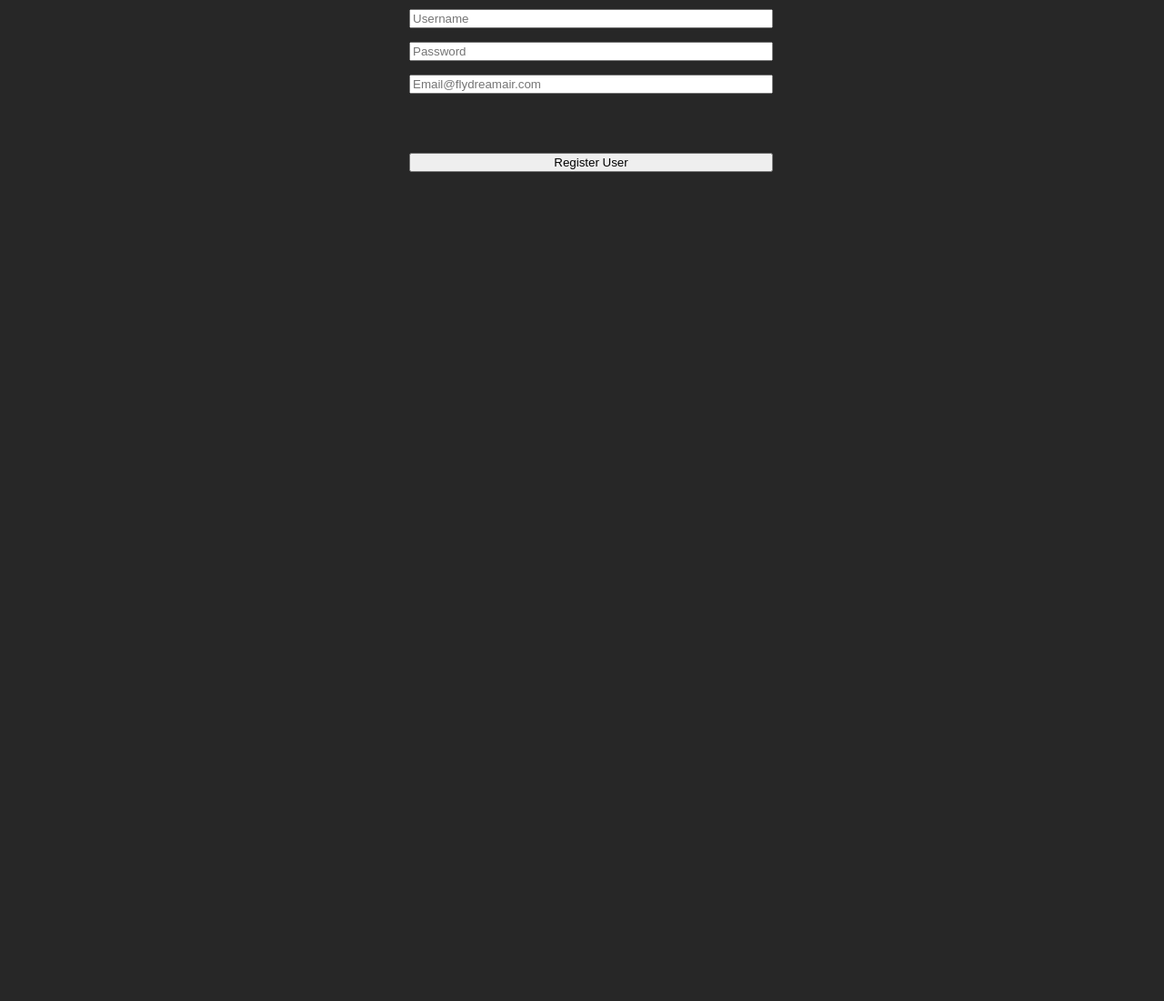
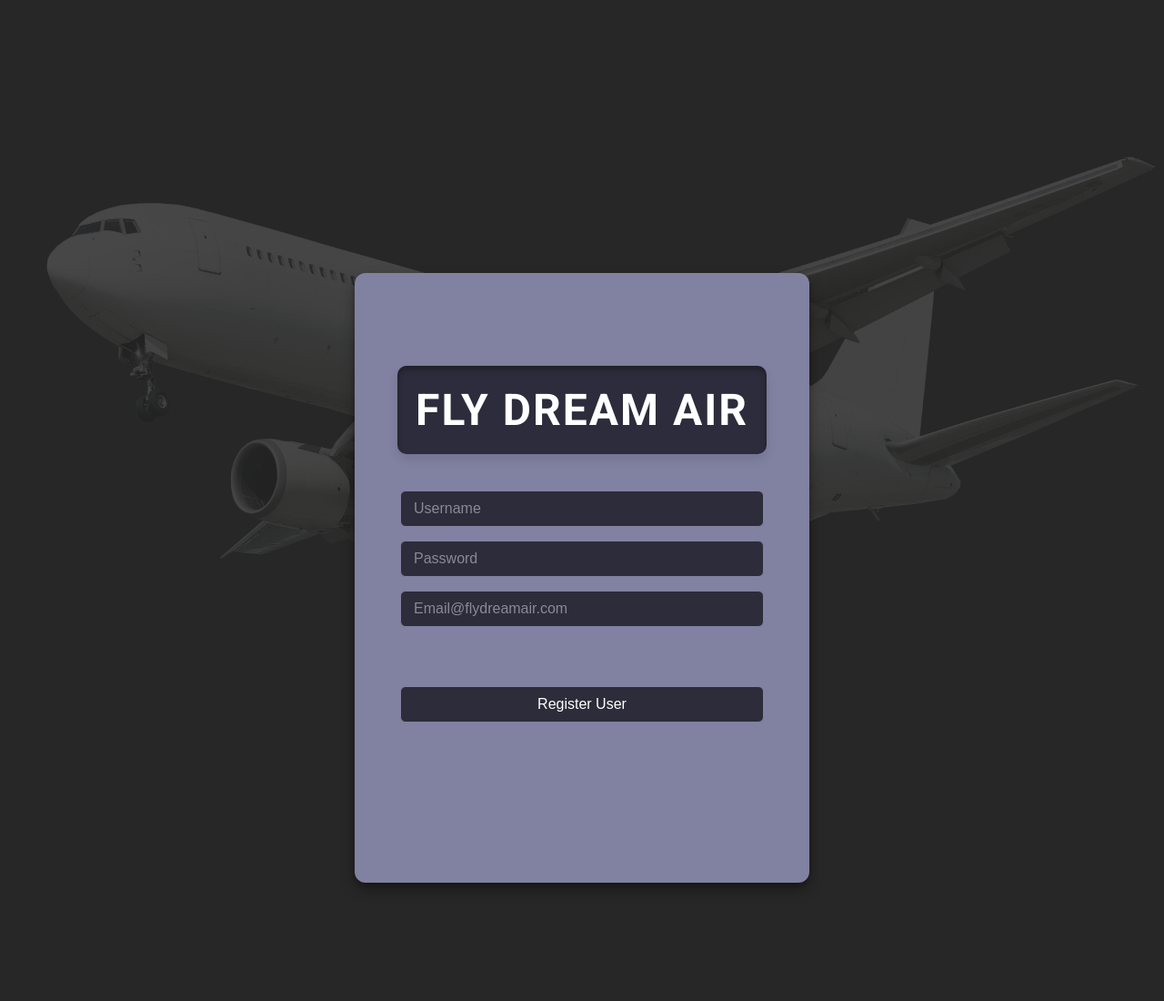
Before and after one commit to Jynxx-s/CSIT214_FlyDreamAir, a Flask app: page /register/ in a window 1280 px wide. Shown: the whole page at 91% size. Before the commit the page ends 189 px from the top, so only its background shows below. Run offline with Flask 3, Linux system fonts and the light colour scheme.

Commit message:
imporve login and register ui

```diff
--- a/static/register.js
+++ b/static/register.js
@@ -17,7 +17,7 @@ document.getElementById("register").addEventListener("submit", function(e) {
       feedbackmessage.textContent = response.data.message;
       if (response.status == 201) {
         login_return.innerHTML = `
-          <a href="/login" class="btn expand-on-hover">Login
+          <a href="/login" class="expand-on-hover btn">Go to Login
           </a>
         `;
       }
--- a/static/styles.css
+++ b/static/styles.css
@@ -9,6 +9,30 @@ img {
 body {
   background-color: rgb(39, 39, 39);
   color: rgb(210, 210, 210);
+  margin: 0;
+  font-family: sans-serif;
+  position: relative;
+  min-height: 100vh;
+  overflow-x: hidden;
+}
+
+body::before {
+  content: "";
+  position: fixed;
+  top: 0;
+  left: 0;
+  width: 100%;
+  height: 100%;
+  background-image: url("../static/plane.png");
+  /* your image path */
+  background-size: cover;
+  background-position: center;
+  background-repeat: no-repeat;
+  opacity: 0.15;
+  /* fairly transparent */
+  z-index: -1;
+  /* behind all content */
+  pointer-events: none;
 }
 
 .textcenter {
@@ -19,6 +43,7 @@ body {
   display: flex;
   flex-direction: column;
   margin: 10px;
+  justify-self: center;
 }
 
 .expand-on-hover {
@@ -29,14 +54,115 @@ body {
   transform: scale(1.05);
   /* Increases size by 5% */
 }
+
 .btn {
   display: inline-block;
   padding: 10px 20px;
-  background-color: #007bff;
-  color: white;
+  background-color: #2c2c3a;
+  color: #ffffff;
   text-decoration: none;
-  border-radius: 5px;
+  border-radius: 6px;
+  font-size: 16px;
+  cursor: pointer;
+  transition: all 0.3s ease;
+  outline: none;
+  border: 1px solid #8181a1;
 }
+
 .btn:hover {
-  background-color: #0056b3;
+  background-color: #3a3a50;
+  border-color: #a0a0ff;
+  box-shadow: 0 0 8px rgba(160, 160, 255, 0.3);
 }
+
+.btn:focus {
+  border-color: #a0a0ff;
+  box-shadow: 0 0 0 3px rgba(160, 160, 255, 0.2);
+}
+
+.input-cool {
+  background-color: #2c2c3a;
+  border: 1px solid #8181a1;
+  color: #ffffff;
+  padding: 10px 14px;
+  border-radius: 6px;
+  font-size: 16px;
+  width: 100%;
+  box-sizing: border-box;
+  transition: all 0.3s ease;
+  outline: none;
+}
+
+.input-cool::placeholder {
+  color: #b0b0c0;
+  opacity: 0.7;
+}
+
+
+.input-cool:hover {
+  background-color: #3a3a50;
+  border-color: #a0a0ff;
+  box-shadow: 0 0 8px rgba(160, 160, 255, 0.3);
+}
+.input-cool:focus {
+  border-color: #a0a0ff;
+  box-shadow: 0 0 0 3px rgba(160, 160, 255, 0.2);
+}
+
+.button-cool {
+  background-color: #2c2c3a;
+  border: 1px solid #8181a1;
+  color: #ffffff;
+  padding: 10px 20px;
+  border-radius: 6px;
+  font-size: 16px;
+  cursor: pointer;
+  transition: all 0.3s ease;
+  outline: none;
+}
+
+.button-cool:hover {
+  background-color: #3a3a50;
+  border-color: #a0a0ff;
+  box-shadow: 0 0 8px rgba(160, 160, 255, 0.3);
+}
+
+.button-cool:focus {
+  border-color: #a0a0ff;
+  box-shadow: 0 0 0 3px rgba(160, 160, 255, 0.2);
+}
+
+.title-box {
+  font-size: 48px;
+  color: #ffffff;
+  background-color: #2c2c3c;
+  text-align: center;
+  margin-bottom: 40px;
+  padding: 20px;
+  border-radius: 10px;
+  box-shadow:
+    inset 0 4px 6px rgba(0, 0, 0, 0.3),
+    0 6px 12px rgba(0, 0, 0, 0.1);
+  text-transform: uppercase;
+  letter-spacing: 2px;
+}
+
+.input-sized {
+  width: 100%;
+  max-width: 400px;
+  margin-bottom: 15px;
+}
+
+.floating-box {
+  margin: auto;
+  justify-items: center;
+  width: 500px;
+  height: 600px;
+  margin-top: 300px;
+  padding-top: 70px;
+  background-color: #8181a1;
+  border-radius: 12px;
+  box-shadow:
+    0 8px 16px rgba(0, 0, 0, 0.3),
+    0 4px 6px rgba(0, 0, 0, 0.2);
+}
--- a/templates/register.html
+++ b/templates/register.html
@@ -1,70 +1,42 @@
 <!doctype html>
 <html lang="en">
+
 <head>
   <meta charset="UTF-8" />
   <meta name="viewport" content="width=device-width, initial-scale=1.0" />
   <title>Register User</title>
 
   <link rel="stylesheet" href="../static/styles.css" />
-    <link
-      href="https://fonts.googleapis.com/css2?family=Roboto:wght@400;700&display=swap"
-      rel="stylesheet"
-    />
-    <style>
-      .input-sized {
-        width: 100%;
-        max-width: 400px;
-        margin-bottom: 15px;
-      }
-    </style>
+  <link href="https://fonts.googleapis.com/css2?family=Roboto:wght@400;700&display=swap" rel="stylesheet" />
+  <style></style>
 </head>
 
 <body class="textcenter">
-    <div class="" style="margin: auto; justify-items: center">
-      <form
-        id="register"
-        style="display: block; text-align: center; width: 400px"
-      >
+  <div class="floating-box">
+    <div>
+      <h1 class="title-box">Fly Dream Air</h1>
+    </div>
+    <form id="register" method="POST" style="display: block; text-align: center; width: 500px; margin: 0 auto">
       <div class="input-container input-sized">
-          <input
-            type="text"
-            name="username"
-            id="username"
-            placeholder="Username"
-            required
-            class="expand-on-hover"
-          />
+        <input type="text" name="username" id="username" placeholder="Username" required
+          class="expand-on-hover input-cool" />
       </div>
 
       <div class="input-container input-sized">
-          <input
-            type="password"
-            name="password"
-            id="password"
-            placeholder="Password"
-            required
-            class="expand-on-hover"
-          />
+        <input type="password" name="password" id="password" placeholder="Password" required
+          class="expand-on-hover input-cool" />
       </div>
 
       <div class="input-container input-sized">
-          <input
-            type="email"
-            name="email"
-            id="email"
-            placeholder="Email@flydreamair.com"
-            required
-            class="expand-on-hover"
-          />
+        <input type="email" name="email" id="email" placeholder="Email@flydreamair.com" required
+          class="expand-on-hover input-cool" />
       </div>
 
-        <div
-          id="feedbackmessage"
-          class="textcenter"
-          style="min-height: 40px"
-        ></div>
+      <div id="feedbackmessage" class="textcenter" style="min-height: 40px"></div>
       <div class="input-container input-sized">
-          <button type="submit" class="expand-on-hover">Register User</button>
+        <button type="submit" class="expand-on-hover button-cool">
+          Register User
+        </button>
       </div>
       <div id="return-login"></div>
     </form>
@@ -72,4 +44,5 @@
   <script src="../static/register.js"></script>
   <script src="https://cdn.jsdelivr.net/npm/axios/dist/axios.min.js"></script>
 </body>
+
 </html>
```
Also changed, not shown: templates/login.html (+26 -13 lines), static/plane.png. Lines whose indentation alone changed are shown as unchanged.
